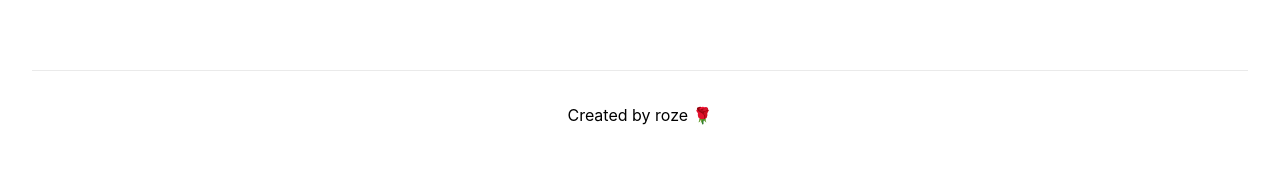
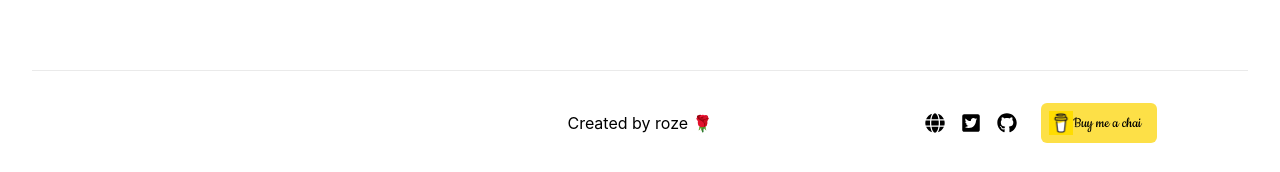
Before and after one commit to elewis9989/twitter-declutter, a Next.js app: page / in a window 1280 px wide. Shown: the part 650-822 px from the top of the page. Built offline with nearby package versions, Linux system fonts and the light colour scheme; no server answers.

Commit message:
footer changes

```diff
--- /dev/null
+++ b/components/coffeeBtn.tsx
@@ -0,0 +1,22 @@
+import Image from 'next/image';
+
+const CoffeeBtn = () => {
+  return (
+    <a
+      href='https://www.buymeacoffee.com/roze'
+      target='_blank'
+      rel='noreferrer'
+      className='rounded-md bg-yellow-300 flex pl-2 pr-4 items-center justify-center py-2 text-black hover:ring-2 ring-yellow-600 font-cookie'
+    >
+      <Image
+        src='/bmc-logo-yellow.png'
+        alt='Buy Me a Coffe Logo'
+        width={24}
+        height={24}
+      />
+      <p>Buy me a chai</p>
+    </a>
+  );
+};
+
+export default CoffeeBtn;
--- a/components/twitterCard.tsx
+++ b/components/twitterCard.tsx
@@ -21,6 +21,8 @@ const TwitterCard = ({
         <a
           href={`https://twitter.com/${username}`}
           className='italic dark:hover:text-indigo-200 hover:text-indigo-300 transition duration-200 text-sm px-4'
+          target='_blank'
+          rel='noreferrer'
         >
           @{username}
         </a>
--- /dev/null
+++ b/pages/_document.tsx
@@ -0,0 +1,20 @@
+import { Html, Head, Main, NextScript } from 'next/document';
+
+export default function Document() {
+  return (
+    <Html>
+      <Head>
+        <link rel='preconnect' href='https://fonts.googleapis.com' />
+        <link rel='preconnect' href='https://fonts.gstatic.com' />
+        <link
+          href='https://fonts.googleapis.com/css2?family=Cookie&display=swap'
+          rel='stylesheet'
+        />
+      </Head>
+      <body>
+        <Main />
+        <NextScript />
+      </body>
+    </Html>
+  );
+}
--- a/pages/index.tsx
+++ b/pages/index.tsx
@@ -1,7 +1,9 @@
 import type { NextPage } from 'next';
 import Head from 'next/head';
+import CoffeeBtn from '../components/coffeeBtn';
 import Form from '../components/form';
 import Toggle from '../components/toggle';
+import { FaTwitterSquare, FaGlobe, FaGithub } from 'react-icons/fa';
 
 const Home: NextPage = () => {
   return (
@@ -24,15 +26,45 @@ const Home: NextPage = () => {
         <Form />
       </main>
 
-      <footer className='flex flex-[1] py-8 px-0 border-t border-[#eaeaea] justify-center items-center'>
+      <footer className='lg:inline-grid lg:grid-cols-3 flex flex-col w-full py-8 mx-auto border-t border-[#eaeaea] items-center'>
+        <div></div>
         <a
           href='aroze.xyz'
           target='_blank'
           rel='noopener noreferrer'
-          className='flex justify-center items-center flex-grow'
+          className='lg:justify-self-center lg:py-0 pb-3'
         >
           Created by roze 🌹
         </a>
+        <div className='inline-flex items-center justify-center lg:py-0 pt-3'>
+          <a
+            href='https://aroze.xyz/'
+            className='text-xl px-2 dark:hover:text-indigo-200 hover:text-indigo-300 transition duration-200'
+            target='_blank'
+            rel='noreferrer'
+          >
+            <FaGlobe />
+          </a>
+          <a
+            href='https://twitter.com/emotionldaffodl'
+            className='text-xl px-2 dark:hover:text-indigo-200 hover:text-indigo-300 transition duration-200'
+            target='_blank'
+            rel='noreferrer'
+          >
+            <FaTwitterSquare />
+          </a>
+          <a
+            href='https://github.com/elewis9989'
+            className='text-xl px-2 dark:hover:text-indigo-200 hover:text-indigo-300 transition duration-200'
+            target='_blank'
+            rel='noreferrer'
+          >
+            <FaGithub />
+          </a>
+          <div className='px-4'>
+            <CoffeeBtn />
+          </div>
+        </div>
       </footer>
     </div>
   );
--- a/tailwind.config.js
+++ b/tailwind.config.js
@@ -5,7 +5,11 @@ module.exports = {
     './components/**/*.{js,ts,jsx,tsx}',
   ],
   theme: {
-    extend: {},
+    extend: {
+      fontFamily: {
+        cookie: ['Cookie', 'ui-sans-serif', 'system-ui'],
+      },
+    },
   },
   plugins: [],
   darkMode: 'class',
```
Also changed, not shown: public/bmc-logo-yellow.png (added).
